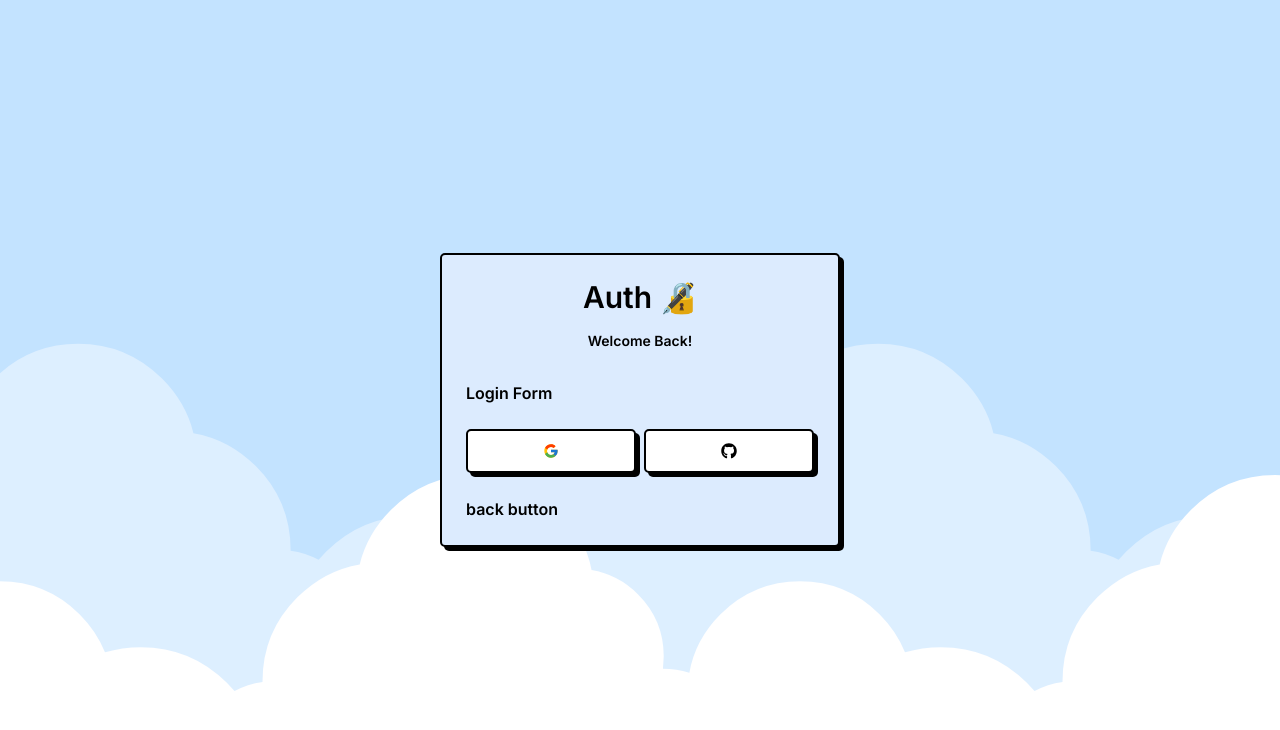
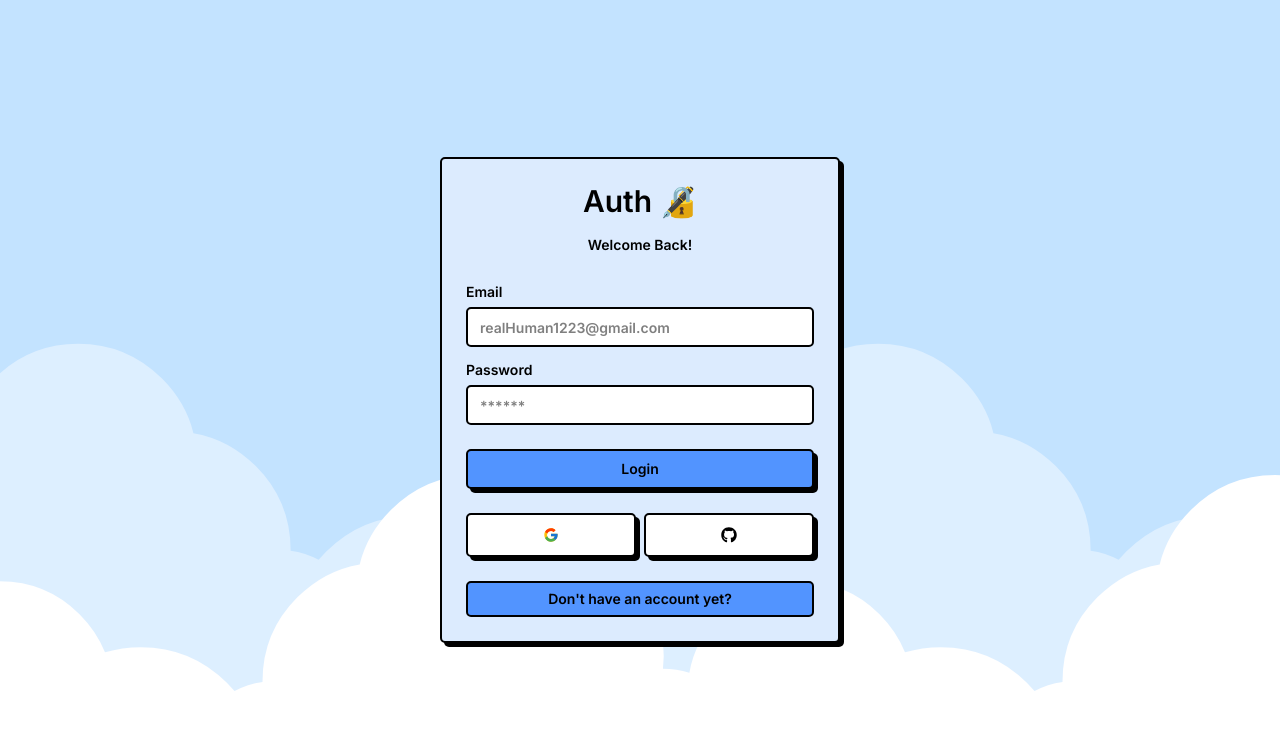
Before and after one commit to TaqdeesMehdi/next-auth, a Next.js app: page /auth/login in a window 1280 px wide. Shown: the top 730 px of the page. Built offline with nearby package versions, Linux system fonts and the light colour scheme.

Commit message:
Login Form

```diff
--- a/components/auth/back-button.tsx
+++ b/components/auth/back-button.tsx
@@ -0,0 +1,14 @@
+import Link from "next/link";
+import { Button } from "../ui/button";
+
+type Props = {
+  href: string;
+  label: string;
+};
+export const BackButton = ({ href, label }: Props) => {
+  return (
+    <Button variant="reverse" size="sm" className="font-normal w-full" asChild>
+      <Link href={href}>{label}</Link>
+    </Button>
+  );
+};
--- a/components/auth/card-wrapper.tsx
+++ b/components/auth/card-wrapper.tsx
@@ -3,6 +3,7 @@
 import { Header } from "./header";
 import { Social } from "./social";
 import { Card, CardContent, CardFooter, CardHeader } from "../ui/card";
+import { BackButton } from "./back-button";
 
 interface CardWrapperProps {
   children: React.ReactNode;
@@ -29,7 +30,9 @@
           <Social />
         </CardFooter>
       )}
-      <CardFooter>back button</CardFooter>
+      <CardFooter>
+        <BackButton href={BackButtonHref} label={BackButtonLabel} />
+      </CardFooter>
     </Card>
   );
 };
--- a/components/auth/login-form.tsx
+++ b/components/auth/login-form.tsx
@@ -1,6 +1,32 @@
+"use client";
 import { CardWrapper } from "./card-wrapper";
-
+import { zodResolver } from "@hookform/resolvers/zod";
+import { useForm } from "react-hook-form";
+import {
+  Form,
+  FormField,
+  FormControl,
+  FormItem,
+  FormLabel,
+  FormMessage,
+} from "@/components/ui/form";
+import * as z from "zod";
+import { LoginSchema } from "@/schemas";
+import { Input } from "../ui/input";
+import { Button } from "../ui/button";
+import { FormError } from "../form-error";
+import { FormSuccess } from "../form-success";
 export const LoginForm = () => {
+  const form = useForm<z.infer<typeof LoginSchema>>({
+    resolver: zodResolver(LoginSchema),
+    defaultValues: {
+      email: "",
+      password: "",
+    },
+  });
+  const onSubmit = (values: z.infer<typeof LoginSchema>) => {
+    console.log(values);
+  };
   return (
     <CardWrapper
       HeaderLabel="Welcome Back!"
@@ -8,7 +34,49 @@
       BackButtonLabel="Don't have an account yet?"
       showSocial
     >
-      Login Form
+      <Form {...form}>
+        <form onSubmit={form.handleSubmit(onSubmit)} className="space-y-6">
+          <div className="space-y-4">
+            {/**Email */}
+            <FormField
+              control={form.control}
+              name="email"
+              render={({ field }) => (
+                <FormItem>
+                  <FormLabel>Email</FormLabel>
+                  <FormControl>
+                    <Input
+                      {...field}
+                      type="email"
+                      placeholder="realHuman1223@gmail.com"
+                    />
+                  </FormControl>
+                  <FormMessage />
+                </FormItem>
+              )}
+            />
+            {/**PASSWORD */}
+            <FormField
+              control={form.control}
+              name="password"
+              render={({ field }) => (
+                <FormItem>
+                  <FormLabel>Password</FormLabel>
+                  <FormControl>
+                    <Input {...field} type="password" placeholder="******" />
+                  </FormControl>
+                  <FormMessage />
+                </FormItem>
+              )}
+            />
+          </div>
+          <FormError message="" />
+          <FormSuccess message="" />
+          <Button type="submit" className="w-full">
+            Login
+          </Button>
+        </form>
+      </Form>
     </CardWrapper>
   );
 };
--- /dev/null
+++ b/components/form-error.tsx
@@ -0,0 +1,14 @@
+import { FaExclamationTriangle } from "react-icons/fa";
+
+type Props = {
+  message?: string;
+};
+export const FormError = ({ message }: Props) => {
+  if (!message) return null;
+  return (
+    <div className="bg-red-500/15 p-3 rounded-md flex items-center text-red-500 gap-x-2 text-sm ">
+      <FaExclamationTriangle className="h-4 w-4" />
+      <p>{message}</p>
+    </div>
+  );
+};
--- /dev/null
+++ b/components/form-success.tsx
@@ -0,0 +1,14 @@
+import { CheckCircleIcon } from "lucide-react";
+
+type Props = {
+  message?: string;
+};
+export const FormSuccess = ({ message }: Props) => {
+  if (!message) return null;
+  return (
+    <div className="bg-emerald-500/15 p-3 rounded-md flex items-center text-emerald-500 gap-x-2 text-sm ">
+      <CheckCircleIcon className="h-4 w-4" />
+      <p>{message}</p>
+    </div>
+  );
+};
--- /dev/null
+++ b/components/ui/form.tsx
@@ -0,0 +1,167 @@
+"use client"
+
+import * as LabelPrimitive from "@radix-ui/react-label"
+import { Slot } from "@radix-ui/react-slot"
+import {
+  Controller,
+  FormProvider,
+  useFormContext,
+  useFormState,
+  type ControllerProps,
+  type FieldPath,
+  type FieldValues,
+} from "react-hook-form"
+
+import * as React from "react"
+
+import { Label } from "@/components/ui/label"
+
+import { cn } from "@/lib/utils"
+
+const Form = FormProvider
+
+type FormFieldContextValue<
+  TFieldValues extends FieldValues = FieldValues,
+  TName extends FieldPath<TFieldValues> = FieldPath<TFieldValues>,
+> = {
+  name: TName
+}
+
+const FormFieldContext = React.createContext<FormFieldContextValue>(
+  {} as FormFieldContextValue,
+)
+
+function FormField<
+  TFieldValues extends FieldValues = FieldValues,
+  TName extends FieldPath<TFieldValues> = FieldPath<TFieldValues>,
+>({ ...props }: ControllerProps<TFieldValues, TName>) {
+  return (
+    <FormFieldContext.Provider value={{ name: props.name }}>
+      <Controller {...props} />
+    </FormFieldContext.Provider>
+  )
+}
+
+const useFormField = () => {
+  const fieldContext = React.useContext(FormFieldContext)
+  const itemContext = React.useContext(FormItemContext)
+  const { getFieldState } = useFormContext()
+  const formState = useFormState({ name: fieldContext.name })
+  const fieldState = getFieldState(fieldContext.name, formState)
+
+  if (!fieldContext) {
+    throw new Error("useFormField should be used within <FormField>")
+  }
+
+  const { id } = itemContext
+
+  return {
+    id,
+    name: fieldContext.name,
+    formItemId: `${id}-form-item`,
+    formDescriptionId: `${id}-form-item-description`,
+    formMessageId: `${id}-form-item-message`,
+    ...fieldState,
+  }
+}
+
+type FormItemContextValue = {
+  id: string
+}
+
+const FormItemContext = React.createContext<FormItemContextValue>(
+  {} as FormItemContextValue,
+)
+
+function FormItem({ className, ...props }: React.ComponentProps<"div">) {
+  const id = React.useId()
+
+  return (
+    <FormItemContext.Provider value={{ id }}>
+      <div
+        data-slot="form-item"
+        className={cn("grid gap-2", className)}
+        {...props}
+      />
+    </FormItemContext.Provider>
+  )
+}
+
+function FormLabel({
+  className,
+  ...props
+}: React.ComponentProps<typeof LabelPrimitive.Root>) {
+  const { error, formItemId } = useFormField()
+
+  return (
+    <Label
+      data-slot="form-label"
+      data-error={!!error}
+      className={cn("font-heading", className)}
+      htmlFor={formItemId}
+      {...props}
+    />
+  )
+}
+
+function FormControl({ ...props }: React.ComponentProps<typeof Slot>) {
+  const { error, formItemId, formDescriptionId, formMessageId } = useFormField()
+
+  return (
+    <Slot
+      data-slot="form-control"
+      id={formItemId}
+      aria-describedby={
+        !error
+          ? `${formDescriptionId}`
+          : `${formDescriptionId} ${formMessageId}`
+      }
+      aria-invalid={!!error}
+      {...props}
+    />
+  )
+}
+
+function FormDescription({ className, ...props }: React.ComponentProps<"p">) {
+  const { formDescriptionId } = useFormField()
+
+  return (
+    <p
+      data-slot="form-description"
+      id={formDescriptionId}
+      className={cn("text-sm font-base text-foreground", className)}
+      {...props}
+    />
+  )
+}
+
+function FormMessage({ className, ...props }: React.ComponentProps<"p">) {
+  const { error, formMessageId } = useFormField()
+  const body = error ? String(error?.message ?? "") : props.children
+
+  if (!body) {
+    return null
+  }
+
+  return (
+    <p
+      data-slot="form-message"
+      id={formMessageId}
+      className={cn("text-sm font-base text-red-500", className)}
+      {...props}
+    >
+      {body}
+    </p>
+  )
+}
+
+export {
+  useFormField,
+  Form,
+  FormItem,
+  FormLabel,
+  FormControl,
+  FormDescription,
+  FormMessage,
+  FormField,
+}
--- /dev/null
+++ b/components/ui/input.tsx
@@ -0,0 +1,19 @@
+import * as React from "react"
+
+import { cn } from "@/lib/utils"
+
+function Input({ className, type, ...props }: React.ComponentProps<"input">) {
+  return (
+    <input
+      type={type}
+      data-slot="input"
+      className={cn(
+        "flex h-10 w-full rounded-base border-2 border-border bg-secondary-background selection:bg-main selection:text-main-foreground px-3 py-2 text-sm font-base text-foreground file:border-0 file:bg-transparent file:text-sm file:font-heading placeholder:text-foreground/50 focus-visible:outline-hidden focus-visible:ring-2 focus-visible:ring-black focus-visible:ring-offset-2 disabled:cursor-not-allowed disabled:opacity-50",
+        className,
+      )}
+      {...props}
+    />
+  )
+}
+
+export { Input }
--- /dev/null
+++ b/components/ui/label.tsx
@@ -0,0 +1,25 @@
+"use client"
+
+import * as LabelPrimitive from "@radix-ui/react-label"
+
+import * as React from "react"
+
+import { cn } from "@/lib/utils"
+
+function Label({
+  className,
+  ...props
+}: React.ComponentProps<typeof LabelPrimitive.Root>) {
+  return (
+    <LabelPrimitive.Root
+      data-slot="label"
+      className={cn(
+        "text-sm font-heading leading-none peer-disabled:cursor-not-allowed peer-disabled:opacity-70",
+        className,
+      )}
+      {...props}
+    />
+  )
+}
+
+export { Label }
--- a/package.json
+++ b/package.json
@@ -9,6 +9,8 @@
     "lint": "next lint"
   },
   "dependencies": {
+    "@hookform/resolvers": "^5.2.1",
+    "@radix-ui/react-label": "^2.1.7",
     "@radix-ui/react-slot": "^1.2.3",
     "class-variance-authority": "^0.7.1",
     "clsx": "^2.1.1",
@@ -16,8 +18,10 @@
     "next": "15.4.5",
     "react": "19.1.0",
     "react-dom": "19.1.0",
+    "react-hook-form": "^7.62.0",
     "react-icons": "^5.5.0",
-    "tailwind-merge": "^3.3.1"
+    "tailwind-merge": "^3.3.1",
+    "zod": "^4.0.15"
   },
   "devDependencies": {
     "@eslint/eslintrc": "^3",
--- /dev/null
+++ b/schemas/index.ts
@@ -0,0 +1,9 @@
+import { z } from "zod";
+export const LoginSchema = z.object({
+  email: z.string().regex(/^[^\s@]+@[^\s@]+\.[^\s@]+$/, {
+    message: "Enter a Valid email",
+  }),
+  password: z.string().min(1, {
+    message: "Password is required",
+  }),
+});
```
Also changed, not shown: 1 other file (tests, documents, lock files or other folders).
